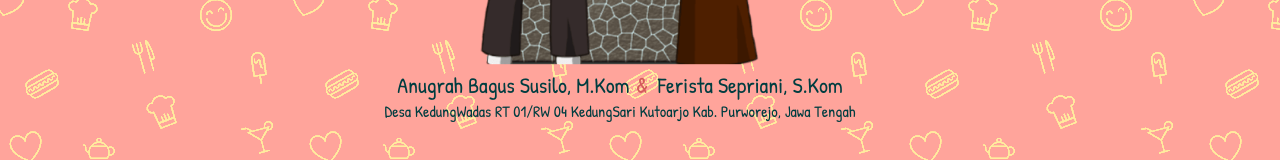
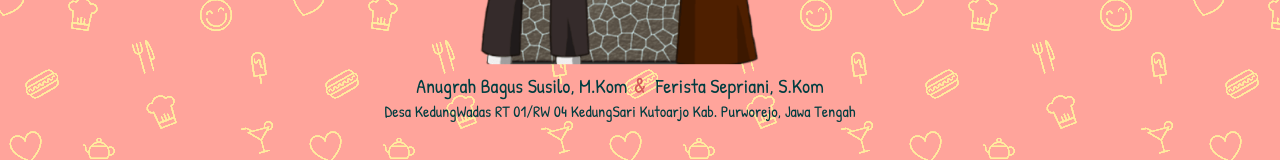
Before and after one commit to anugrahbsoe/walimatulursy, a plain HTML site: page index.html in a window 1280 px wide. Shown: the part 488-648 px from the top of the page. Drawn offline with Linux system fonts and the light colour scheme; a web font is replaced by a local one.

Commit message:
Update index.html

```diff
--- a/index.html
+++ b/index.html
@@ -35,9 +35,9 @@
 	<img src="assets/img/header-text-500.png" style="margin-top: -50px" />
           <!--<img src="assets/img/baguslia1.png" style="margin-top: -80px;" />--><br><br><br>
      <img src="assets/img/avatar.png" width="350" height="300" style="margin-top: -80px;"></img><br>
-          <span style="font-size: 22px;">Anugrah Bagus Susilo, M.Kom</span>&nbsp;
+          <span style="font-size: 20px;">Anugrah Bagus Susilo, M.Kom</span>&nbsp;
           <span style="color: rgb(212, 90, 90); font-size: 23px;">&</span>&nbsp;&nbsp;
-          <span style="font-size: 22px;">Ferista Sepriani, S.Kom</span>
+          <span style="font-size: 20px;">Ferista Sepriani, S.Kom</span>
           <br/>
           <span style="font-size: 16px;">Desa KedungWadas RT 01/RW 04 KedungSari Kutoarjo
 Kab. Purworejo, Jawa Tengah</center>
```
